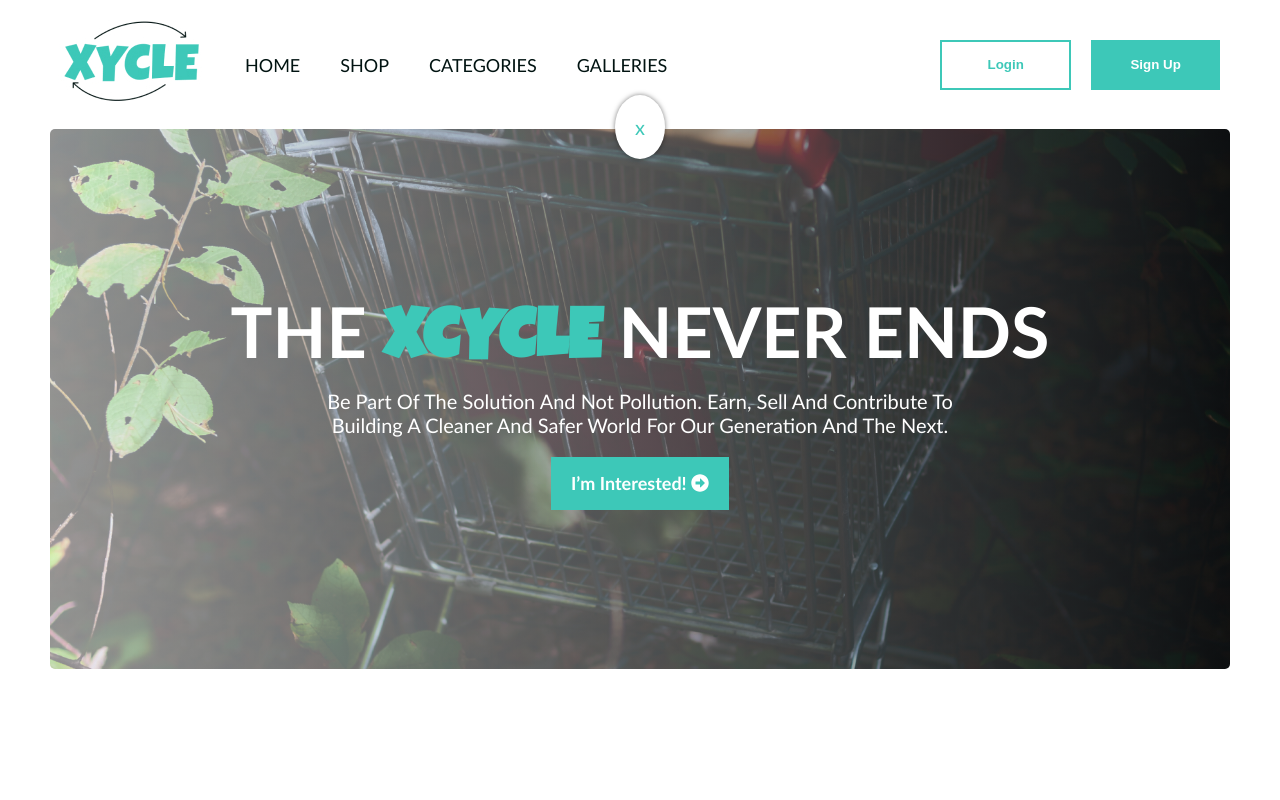
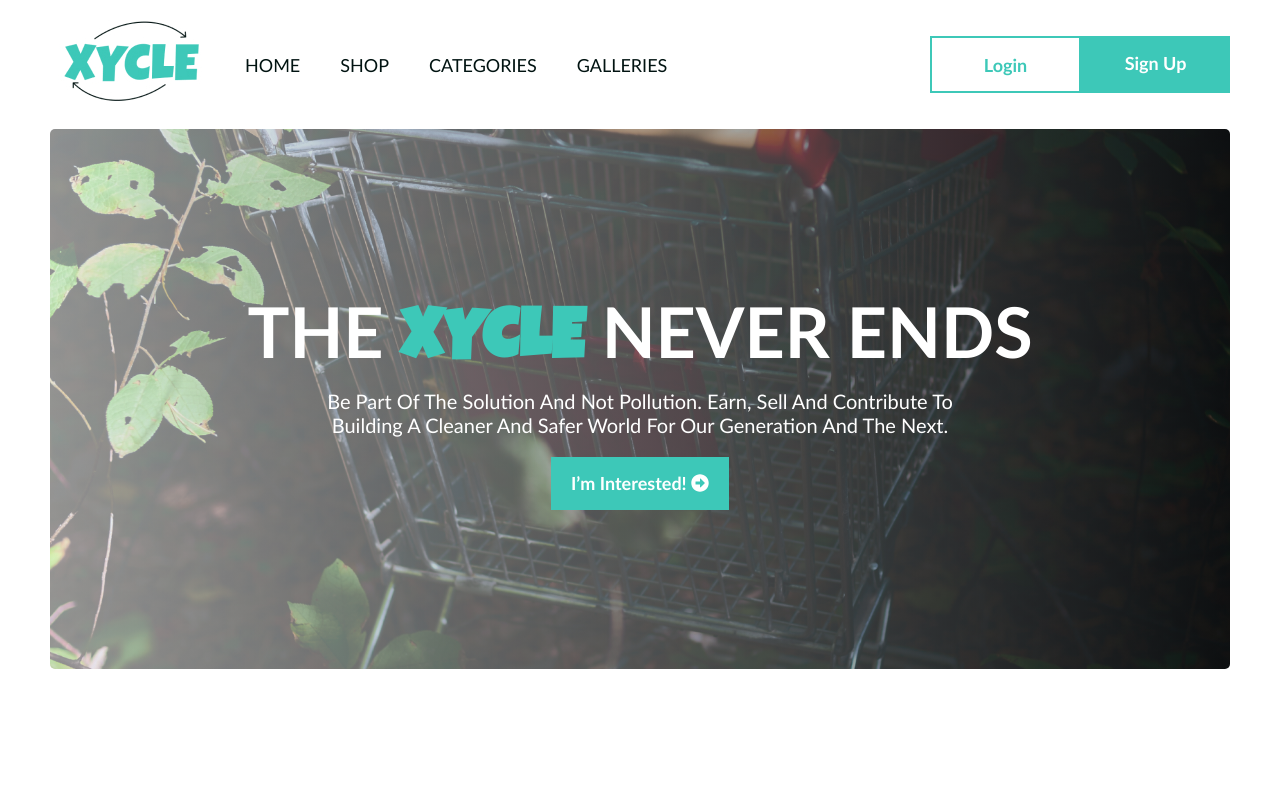
Before and after one commit to ogheneovo12/xcycle-nextjs, a Next.js app: page / in a window 1280 px wide. Shown: the top 800 px of the page. Built offline with nearby package versions, Linux system fonts and the light colour scheme.

Commit message:
deleted case sensitive pages

```diff
--- a/src/components/Header/Header.jsx
+++ b/src/components/Header/Header.jsx
@@ -50,8 +50,8 @@
           </nav>
           <div
             className={`${HeaderStyles.auth_btn} ${HeaderStyles.visibleAuthMenu}`}>
-            <button className='btn_ghost'>login</button>
-            <button className='btn_primary'>sign up</button>
+           <Link href="/login" ><a className='btn_ghost'>login</a></Link>
+            <Link href="/register" ><a className='btn_primary'>sign up</a></Link>
           </div>
           <span onClick={toggleMenu} className={HeaderStyles.close}>x</span>
         </div>
--- a/src/components/Header/Header.module.scss
+++ b/src/components/Header/Header.module.scss
@@ -57,6 +57,7 @@
          transform: translateX(-50%);
          box-shadow: 0px 0px 5px rgba(0, 0, 0, 0.5);
          font-size:20px ;
+         display: none;
       }
 
       .auth_btn {
@@ -81,7 +82,9 @@
         &.isVisible {
           top:0px;
         }
-
+        .close{
+            display: block;
+        }
         position: fixed;
         top: -500px;
         right: 0;
--- a/src/components/Hero/Hero.jsx
+++ b/src/components/Hero/Hero.jsx
@@ -12,11 +12,11 @@
         <div className={styles.hero_box}>
           <div
             className={`${styles.auth_btn}`}>
-            <button className='btn_ghost'>login</button>
-            <button className='btn_primary'>sign up</button>
+            <Link href="/login" ><a className='btn_ghost'>login</a></Link>
+            <Link href="/sign up" ><a className='btn_primary'>sign up</a></Link>
           </div>
           <h1>
-            THE <span className='logo-text'>XCYCLE</span> NEVER ENDS
+            THE <span className='logo-text'>XYCLE</span> NEVER ENDS
           </h1>
           <p>
             Be part of the solution and not pollution. Earn, sell and contribute
```
Also changed, not shown: pages/Login.jsx (deleted, +0 -16 lines), pages/Register.jsx (deleted, +0 -16 lines).
